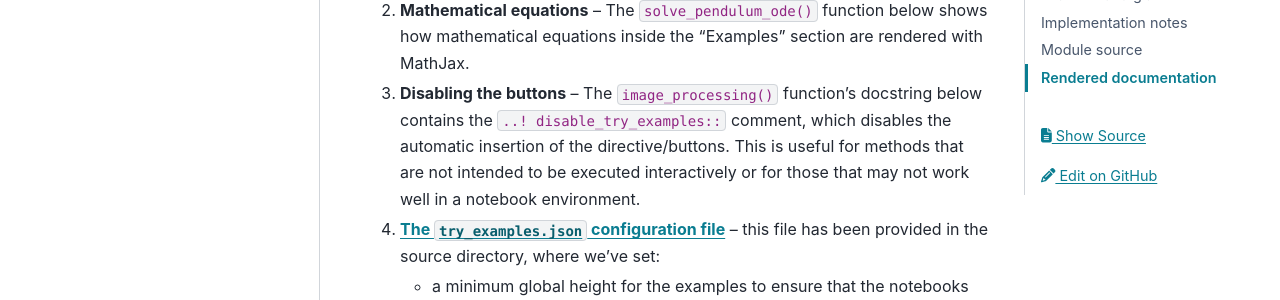
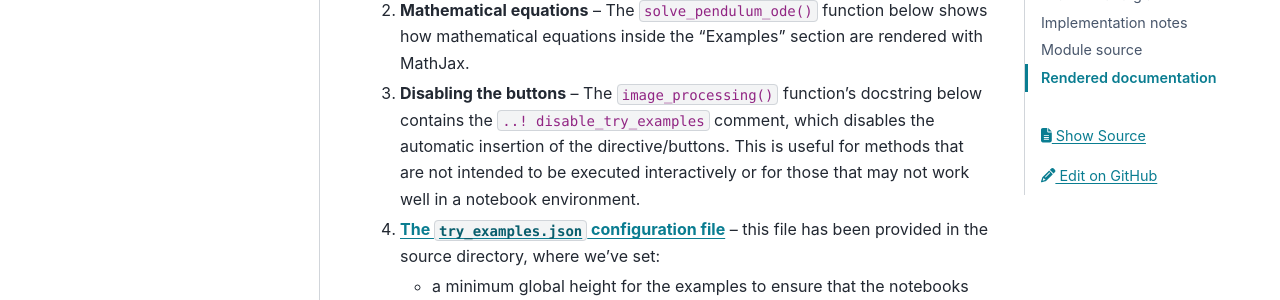
Before and after one commit to jupyterlite/sphinx-demo, a Sphinx documentation site: the page built from pyodide-kernel-example/docs/source/apiref.md, in a window 1280 px wide and 900 px high, scrolled down 672 px. Shown: the part 147-447 px from the top of the window. Built offline with Sphinx 7.4.7 and the PyData theme 0.15.4, drawn with Linux system fonts in a browser that asks for light colours.

Commit message:
Pre-emptively assume that the problem is fixed

```diff
--- a/pyodide-kernel-example/docs/source/apiref.md
+++ b/pyodide-kernel-example/docs/source/apiref.md
@@ -12,7 +12,7 @@ Please refer to the [`TryExamples` directive documentation](https://jupyterlite-
 
 2. **Mathematical equations** – The `solve_pendulum_ode()` function below shows how mathematical equations inside the "Examples" section are rendered with MathJax.
 
-3. **Disabling the buttons** – The `image_processing()` function's docstring below contains the `..! disable_try_examples::` comment, which disables the automatic insertion of the directive/buttons. This is useful for methods that are not intended to be executed interactively or for those that may not work well in a notebook environment.
+3. **Disabling the buttons** – The `image_processing()` function's docstring below contains the `..! disable_try_examples` comment, which disables the automatic insertion of the directive/buttons. This is useful for methods that are not intended to be executed interactively or for those that may not work well in a notebook environment.
 
 4. **[The `try_examples.json` configuration file](https://jupyterlite-sphinx.readthedocs.io/en/stable/directives/try_examples.html#try-examples-json-configuration-file)** – this file has been provided in the source directory, where we've set:
    - a minimum global height for the examples to ensure that the notebooks for examples use a minimum amount of space if the examples sections are small in length.
--- a/pyodide-kernel-example/docs/source/example.py
+++ b/pyodide-kernel-example/docs/source/example.py
@@ -259,7 +259,7 @@ def image_processing(image):
     """Process an image with various transformations.
 
     This function has the TryExamples button explicitly disabled using
-    the '..! disable_try_examples::' comment at the beginning of the
+    the '..! disable_try_examples' comment at the beginning of the
     Examples section.
 
     Parameters
@@ -275,7 +275,7 @@ def image_processing(image):
     Examples
     --------
 
-    ..! disable_try_examples::
+    ..! disable_try_examples
 
     Generate and process synthetic images:
 
--- a/xeus-kernel-example/docs/source/example.py
+++ b/xeus-kernel-example/docs/source/example.py
@@ -259,7 +259,7 @@ def image_processing(image):
     """Process an image with various transformations.
 
     This function has the TryExamples button explicitly disabled using
-    the '..! disable_try_examples::' comment at the beginning of the
+    the '..! disable_try_examples' comment at the beginning of the
     Examples section.
 
     Parameters
@@ -275,7 +275,7 @@ def image_processing(image):
     Examples
     --------
 
-    ..! disable_try_examples::
+    ..! disable_try_examples
 
     Generate and process synthetic images:
 
```
Also changed, not shown: xeus-kernel-example/docs/source/apiref.md (+1 -1 lines).
